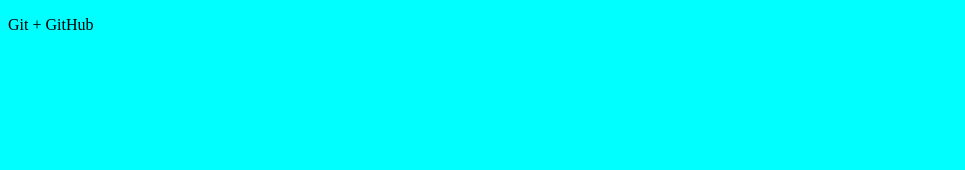
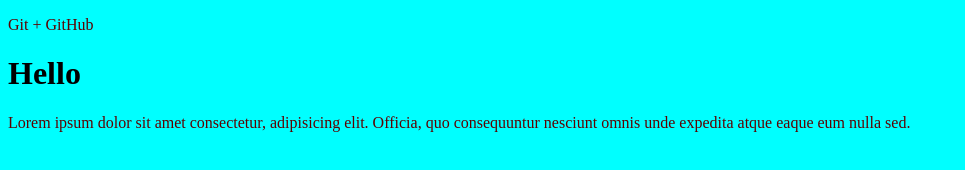
Before and after one commit to 1R3KUS/gittest, a plain HTML site: page index.html in a window 1280 px wide. Shown: the whole page, without its empty margins (0-965 px from the left). Drawn offline with Linux system fonts and the light colour scheme; files that its build step writes are made by us from their sources.

Commit message:
Наши первые изменени

```diff
--- a/index.html
+++ b/index.html
@@ -8,5 +8,7 @@
 </head>
 <body>
   <p>Git + GitHub</p>
+  <h1>Hello</h1>
+  <p>Lorem ipsum dolor sit amet consectetur, adipisicing elit. Officia, quo consequuntur nesciunt omnis unde expedita atque eaque eum nulla sed.</p>
 </body>
 </html>
--- a/main.css
+++ b/main.css
@@ -1,3 +1,11 @@
 body {
   background-color: aqua;
 }
+
+p {
+  color: rgb(92, 0, 0);
+}
+
+h1 {
+  font-style: 50px;
+}
```
